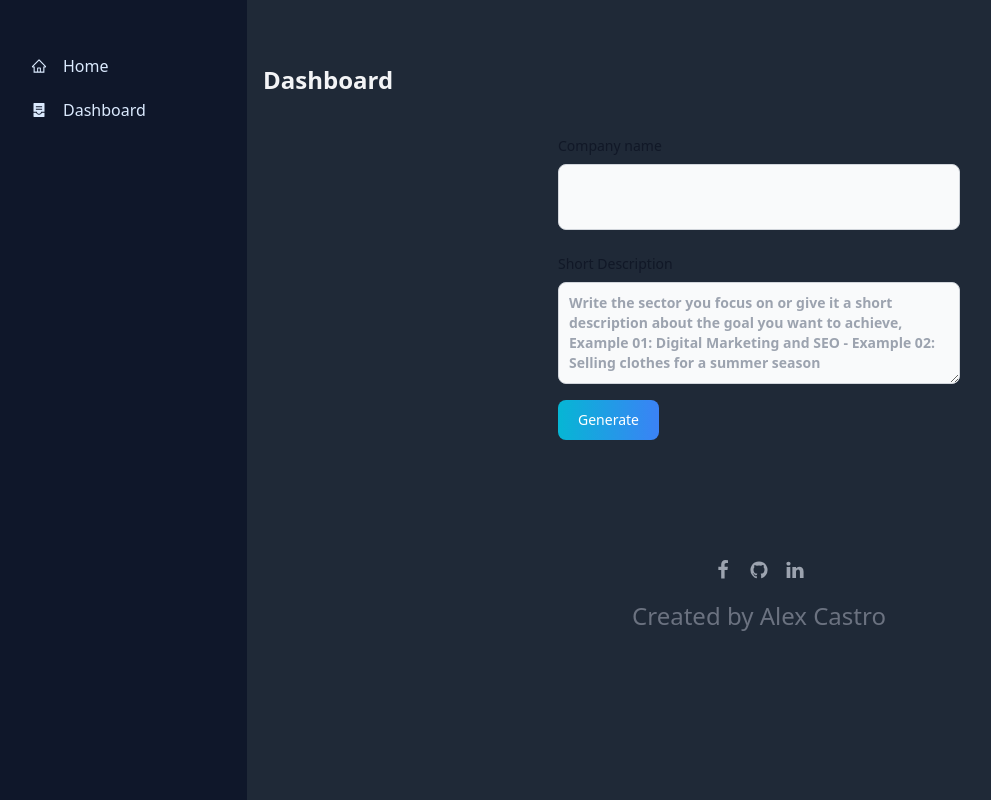
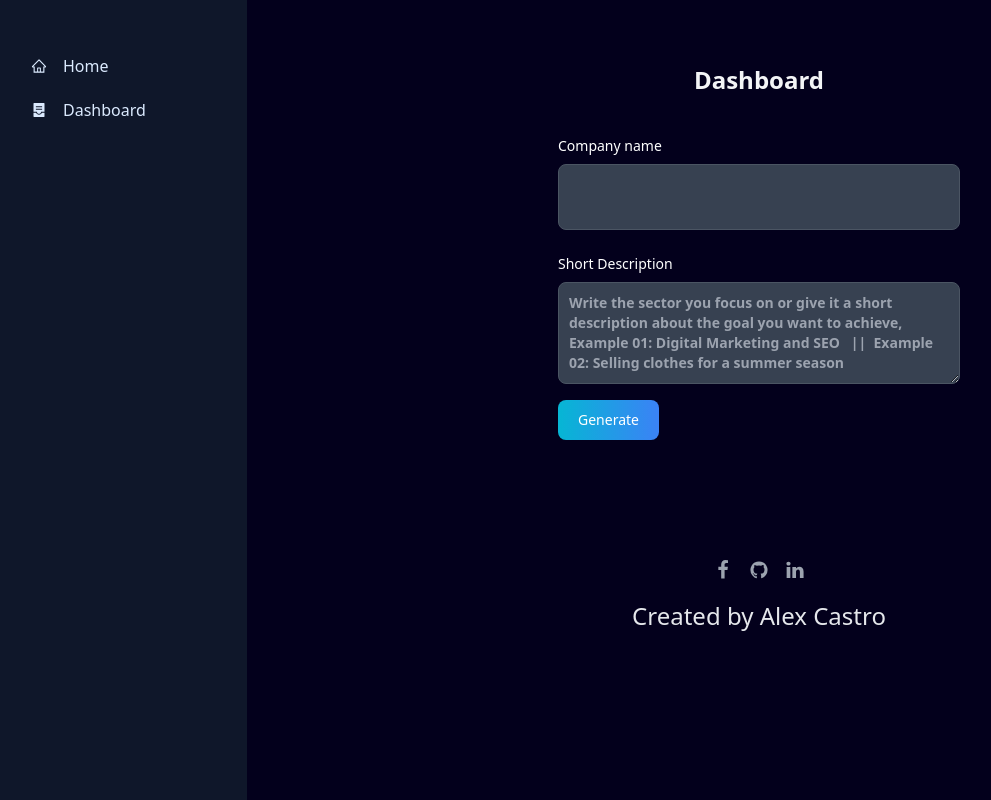
Before and after one commit to Alexcastr/CopyGenius, a Next.js app: page /dashboard in a window 1280 px wide. Shown: the whole page, without its empty margins (9-1000 px from the left). Built offline with nearby package versions, Linux system fonts and the light colour scheme; no server answers.

Commit message:
Fixing the primary, secundary colors, adding a dark palette colors

```diff
--- a/components/CardMessage.tsx
+++ b/components/CardMessage.tsx
@@ -7,8 +7,8 @@ interface Props{
 
 export const CardMessage:FC<Props> = ({prediction}) => {
   return (
-    <div className="sm:max-w-xs lg:max-w-lg p-4 bg-white border border-gray-200 rounded-lg shadow dark:bg-gray-800 dark:border-gray-700">
-      <p className="mb-2 text-sm font-normal text-gray-700 dark:text-gray-400">
+    <div className="sm:max-w-xs lg:max-w-lg p-4 rounded-lg shadow bg-gray-800 border-gray-700">
+      <p className="mb-2 text-sm font-normal text-gray-400">
         {prediction}.
       </p>
     </div>
--- a/components/Footer.tsx
+++ b/components/Footer.tsx
@@ -2,19 +2,19 @@ import Link from "next/link";
 
 export const Footer = () => {
   return (
-    <footer className=" bg-white dark:bg-gray-800 w-full hidden lg:contents ">
+    <footer className=" bg-gray-800 w-full hidden lg:contents ">
       <div className="flex flex-col gap-5 px-4 mx-auto">
         <div className="pt-8 flex max-w-xs mx-auto items-center justify-between gap-4">
           <Link href="https://www.facebook.com/alex.kstro.1/" legacyBehavior>
             <a
               target="_blank"
-              className="text-gray-400 transition-colors duration-200 hover:text-gray-800 dark:hover:text-white"
+              className="text-gray-400 transition-colors duration-200 hover:text-white"
             >
               <svg
                 width="20"
                 height="20"
                 fill="currentColor"
-                className="text-xl transition-colors duration-200 hover:text-gray-800 dark:hover:text-white"
+                className="text-xl transition-colors duration-200 hover:text-white"
                 viewBox="0 0 1792 1792"
                 xmlns="http://www.w3.org/2000/svg"
               >
@@ -25,14 +25,14 @@ export const Footer = () => {
           <Link href="https://github.com/Alexcastr" legacyBehavior>
             <a
               target="_blank"
-              className="text-gray-400 transition-colors duration-200 hover:text-gray-800 dark:hover:text-white"
+              className="text-gray-400 transition-colors duration-200 hover:text-white"
             >
               <svg
                 xmlns="http://www.w3.org/2000/svg"
                 width="20"
                 height="20"
                 fill="currentColor"
-                className="text-xl transition-colors duration-200 hover:text-gray-800 dark:hover:text-white"
+                className="text-xl transition-colors duration-200 hover:text-white"
                 viewBox="0 0 1792 1792"
               >
                 <path d="M896 128q209 0 385.5 103t279.5 279.5 103 385.5q0 251-146.5 451.5t-378.5 277.5q-27 5-40-7t-13-30q0-3 .5-76.5t.5-134.5q0-97-52-142 57-6 102.5-18t94-39 81-66.5 53-105 20.5-150.5q0-119-79-206 37-91-8-204-28-9-81 11t-92 44l-38 24q-93-26-192-26t-192 26q-16-11-42.5-27t-83.5-38.5-85-13.5q-45 113-8 204-79 87-79 206 0 85 20.5 150t52.5 105 80.5 67 94 39 102.5 18q-39 36-49 103-21 10-45 15t-57 5-65.5-21.5-55.5-62.5q-19-32-48.5-52t-49.5-24l-20-3q-21 0-29 4.5t-5 11.5 9 14 13 12l7 5q22 10 43.5 38t31.5 51l10 23q13 38 44 61.5t67 30 69.5 7 55.5-3.5l23-4q0 38 .5 88.5t.5 54.5q0 18-13 30t-40 7q-232-77-378.5-277.5t-146.5-451.5q0-209 103-385.5t279.5-279.5 385.5-103zm-477 1103q3-7-7-12-10-3-13 2-3 7 7 12 9 6 13-2zm31 34q7-5-2-16-10-9-16-3-7 5 2 16 10 10 16 3zm30 45q9-7 0-19-8-13-17-6-9 5 0 18t17 7zm42 42q8-8-4-19-12-12-20-3-9 8 4 19 12 12 20 3zm57 25q3-11-13-16-15-4-19 7t13 15q15 6 19-6zm63 5q0-13-17-11-16 0-16 11 0 13 17 11 16 0 16-11zm58-10q-2-11-18-9-16 3-14 15t18 8 14-14z"></path>
@@ -42,13 +42,13 @@ export const Footer = () => {
           <Link href="https://www.linkedin.com/in/alexcastro5/" legacyBehavior>
             <a
               target="_blank"
-              className="text-gray-400 transition-colors duration-200 hover:text-gray-800 dark:hover:text-white"
+              className="text-gray-400 transition-colors duration-200 hover:text-white"
             >
               <svg
                 width="20"
                 height="20"
                 fill="currentColor"
-                className="text-xl transition-colors duration-200 hover:text-gray-800 dark:hover:text-white"
+                className="text-xl transition-colors duration-200 hover:text-white"
                 viewBox="0 0 1792 1792"
                 xmlns="http://www.w3.org/2000/svg"
               >
@@ -57,7 +57,7 @@ export const Footer = () => {
             </a>
           </Link>
         </div>
-        <div className="text-center text-gray-500 dark:text-gray-200 font-light flex items-center justify-center pb-4">
+        <div className="text-center text-gray-200 font-light flex items-center justify-center pb-4">
           Created by Alex Castro
         </div>
       </div>
--- a/components/Sidebar.tsx
+++ b/components/Sidebar.tsx
@@ -35,7 +35,7 @@ export const Sidebar: FC<Props> = ({ children }) => {
         <div className="sticky left-0 top-7 ">
           <nav className="pl-4 pt-4">
             <Link href="/" legacyBehavior>
-              <a className="block py-2.5 px-4 hover:bg-cyan-900 hover:text-white rounded transition duration-200">
+              <a className="block py-2.5 px-4 hover:bg-[#B6EADA] hover:text-gray-800 rounded transition duration-200">
                 <div className="flex gap-4 items-center">
                   <span>
                     <AiOutlineHome />
@@ -45,7 +45,7 @@ export const Sidebar: FC<Props> = ({ children }) => {
               </a>
             </Link>
             <Link href="/dashboard" legacyBehavior>
-              <a className="block py-2.5 px-4 hover:bg-cyan-900 hover:text-white rounded transition duration-200">
+              <a className="block py-2.5 px-4 hover:bg-[#B6EADA] hover:text-gray-800 rounded transition duration-200">
                 <div className="flex gap-4 items-center">
                   <span>
                     <AiFillContainer />
@@ -58,7 +58,7 @@ export const Sidebar: FC<Props> = ({ children }) => {
         </div>
       </section>
 
-      <main className=" bg-gray-800 flex-1 text-2xl font-bold text-gray-700 pt-16 h-screen sm:max-h-full">
+      <main className=" bg-[#03001C] flex-1 text-2xl font-bold text-gray-700 pt-16 h-screen sm:max-h-full">
         {children}
       <Footer/>
       </main>
--- a/components/ToggleMenu.tsx
+++ b/components/ToggleMenu.tsx
@@ -11,7 +11,7 @@ export const ToggleMenu: FC = () => {
 
 
   return (
-    <div className="fixed bottom-0 border-t border-gray-200 left-0 w-screen bg-white shadow z-40 md:hidden">
+    <div className="fixed bottom-0 border-t border-gray-200 left-0 w-screen bg-[#B6EADA] shadow z-40 md:hidden ">
       <div className="flex text-gray-800 h-16">
         {sideMenuOpen ? (
           <button
--- a/pages/dashboard.tsx
+++ b/pages/dashboard.tsx
@@ -70,13 +70,13 @@ const DashboardPage = () => {
   return (
     <Sidebar>
       <section className="mx-4">
-        <h2 className="text-gray-100">Dashboard</h2>
+        <h2 className="text-gray-100 text-center">Dashboard</h2>
         <div className="flex flex-col gap-4 sm:justify-evenly sm:flex-row pb-20">
           <form className="mt-10" onSubmit={handleMessage}>
             <div className="mb-6">
               <label
                 htmlFor="large-input"
-                className="block mb-2 text-sm font-medium text-gray-900 dark:text-white"
+                className="block mb-2 text-sm font-medium text-white"
               >
                Company name
               </label>
@@ -86,13 +86,13 @@ const DashboardPage = () => {
                 onChange={(e) => setName(e.target.value)}
                 type="text"
                 id="large-input"
-                className="block w-full p-4 text-gray-900 border border-gray-300 rounded-lg bg-gray-50 sm:text-md focus:ring-blue-500 focus:border-blue-500 dark:bg-gray-700 dark:border-gray-600 dark:placeholder-gray-400 dark:text-white dark:focus:ring-blue-500 dark:focus:border-blue-500"
+                className="block w-full p-4 rounded-lg sm:text-md bg-gray-700 border border-gray-600 placeholder-gray-400 text-white focus:ring-blue-500 focus:border-blue-500"
               />
             </div>
 
             <label
               htmlFor="message"
-              className="block mb-2 text-sm font-medium text-gray-900 dark:text-white"
+              className="block mb-2 text-sm font-medium text-white"
             >
               Short Description
             </label>
@@ -102,13 +102,13 @@ const DashboardPage = () => {
               onChange={(e) => setMessage(e.target.value)}
               id="message"
               rows={4}
-              className="block p-2.5 w-full text-sm text-gray-900 bg-gray-50 rounded-lg border border-gray-300 focus:ring-blue-500 focus:border-blue-500 dark:bg-gray-700 dark:border-gray-600 dark:placeholder-gray-400 dark:text-white dark:focus:ring-blue-500 dark:focus:border-blue-500"
-              placeholder="Write the sector you focus on or give it a short description about the goal you want to achieve, Example 01: Digital Marketing and SEO - Example 02: Selling clothes for a summer season"
+              className="block p-2.5 w-full text-sm  rounded-lg border  bg-gray-700 border-gray-600 placeholder-gray-400 text-white focus:ring-blue-500 focus:border-blue-500"
+              placeholder="Write the sector you focus on or give it a short description about the goal you want to achieve, Example 01: Digital Marketing and SEO   ||  Example 02: Selling clothes for a summer season"
             />
             <button
               disabled={isLoading}
               type="submit"
-              className="mt-4 text-white w-full sm:max-w-min bg-gradient-to-r from-cyan-500 to-blue-500 hover:bg-gradient-to-bl focus:ring-4 focus:outline-none focus:ring-cyan-300 dark:focus:ring-cyan-800 font-medium rounded-lg text-sm px-5 py-2.5 text-center mr-2 mb-2"
+              className="mt-4 text-white w-full sm:max-w-min bg-gradient-to-r from-cyan-500 to-blue-500 hover:bg-gradient-to-bl focus:ring-4 focus:outline-none focus:ring-cyan-800 font-medium rounded-lg text-sm px-5 py-2.5 text-center mr-2 mb-2"
             >
               { isLoading ? 'Loading...' : 'Generate'}
             </button>
```
